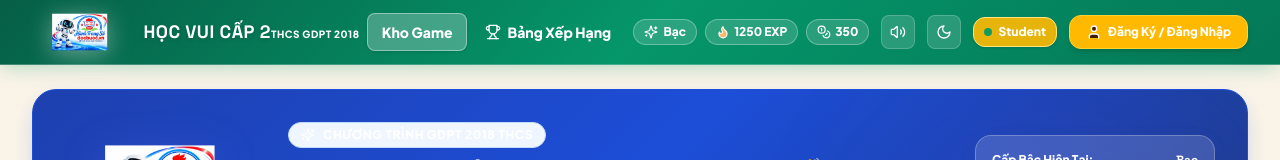
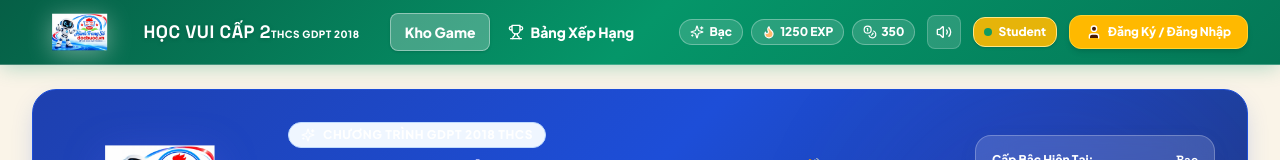
Before and after one commit to lyngangiang83pt-source/TRO-CHOI-HOC-TAP, a React (Vite) app: page / in a window 1280 px wide. Shown: the top 160 px of the page. Built offline with nearby package versions, Linux system fonts and the light colour scheme; no server answers; the database is empty.

Commit message:
Loai bo nut doi giao dien sang toi khoi thanh Navbar theo yeu cau

```diff
--- a/src/components/common/Navbar.jsx
+++ b/src/components/common/Navbar.jsx
@@ -164,15 +164,6 @@ export const Navbar = () => {
             {muted ? <VolumeX className="w-4 h-4 text-rose-300" /> : <Volume2 className="w-4 h-4 text-emerald-300" />}
           </button>
 
-          {/* Dark / Light Theme Toggle */}
-          <button
-            onClick={toggleTheme}
-            className="p-2 rounded-lg bg-white/15 hover:bg-white/25 text-white transition-colors focus:outline-none border border-white/20"
-            title="Đổi giao diện Sáng / Tối"
-          >
-            {theme === 'dark' ? <Sun className="w-4 h-4 text-amber-300" /> : <Moon className="w-4 h-4 text-emerald-100" />}
-          </button>
-
           {/* Quick Demo Role Switcher Dropdown - Nền Vàng Nhạt Sang Trọng & Sắc Nét */}
           <div className="relative group">
             <button className="px-2.5 py-1.5 rounded-xl bg-amber-400/90 hover:bg-amber-400 border border-amber-200 text-xs font-black text-amber-950 flex items-center gap-1.5 shadow-sm transition-all">
```
